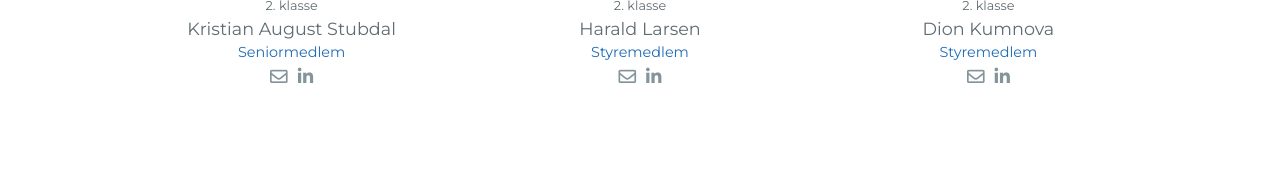
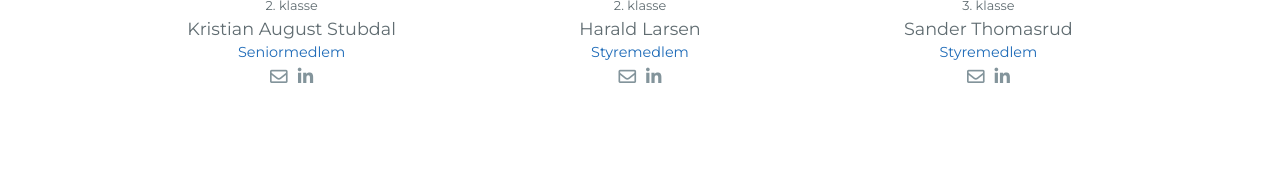
Before and after one commit to digitus-uio/digitus-uio.github.io, a Jekyll site: the page built from index.md, in a window 1280 px wide and 900 px high, scrolled down 2206 px, cut to the strip 262-900 px from the top of the window. Shown: the top 183 px of the strip. Built offline with Jekyll 4.4.1, drawn with Linux system fonts in a browser that asks for light colours.

Commit message:
Styremedlem2

```diff
--- a/_config.yml
+++ b/_config.yml
@@ -135,11 +135,11 @@ board_members: [
     grade: "2",
   },
   {
-    name: "Dion Kumnova",
+    name: "Sander Thomasrud",
     img: "assets/img/styremedlem2.jpg",
     role: "Styremedlem",
     mail: "styremedlem2@digitusuio.no",
-    linkedin: "https://www.linkedin.com/in/dion-kumnova/",
-    grade: "2",
+    linkedin: "https://www.linkedin.com/in/sander-thomasrud-599715295/",
+    grade: "3",
   },
 ]
```
Also changed, not shown: assets/img/styremedlem2.jpg.
